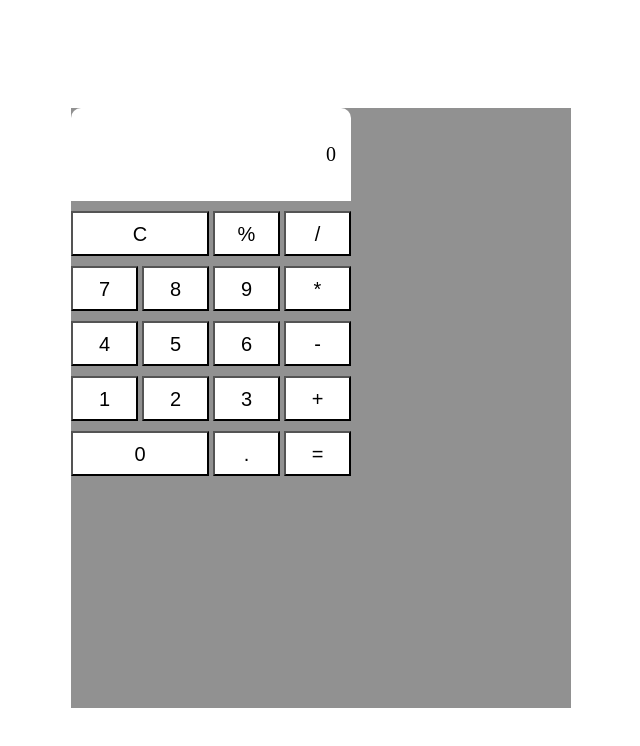
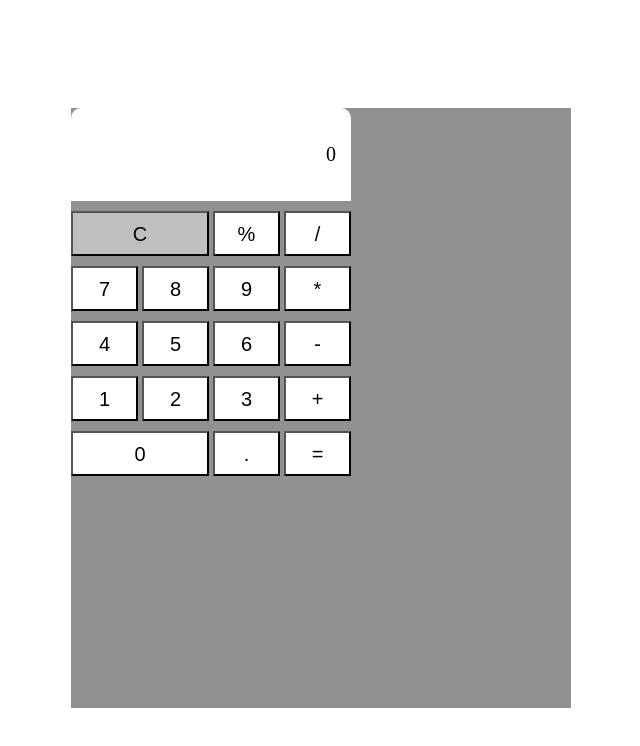
Before and after one commit to JhoabeLeao/exerciciosCod3r, a plain HTML site: page Testes/index.html in a window 1280 px wide. In both pictures the pointer is over the button 459 px from the left and 233 px from the top of the page. Shown: the whole page, without its empty margins (319-959 px from the left). Drawn offline with Linux system fonts and the light colour scheme.

Commit message:
CSS HOVER

```diff
--- a/Testes/style.css
+++ b/Testes/style.css
@@ -32,7 +32,14 @@ button {
     font-size: 20px;
 }
 
+button:hover {
+    cursor: pointer;
+    background-color: rgb(191, 191, 191);
+}
 
+button:active {
+    background-color: rgb(218, 218, 218);
+}
 
 /*
 
```
